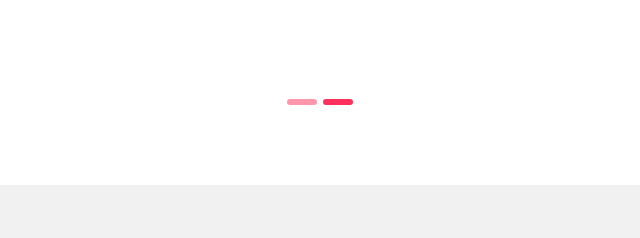
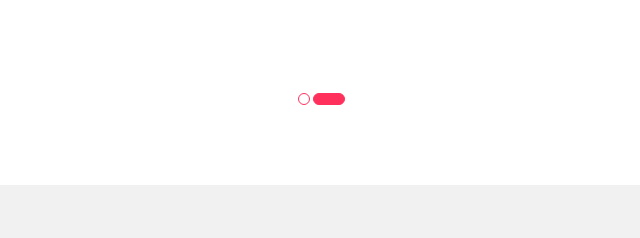
Before and after one commit to raniamhelmy/FokirPersonalPortfolioBootsrtap, a plain HTML site: page index.html in a window 1280 px wide. Shown: the part 3654-3892 px from the top of the page, 320-960 px from the left. Drawn offline with nearby package versions, Linux system fonts and the light colour scheme.

Commit message:
change carousel indicators style

```diff
--- a/Assets/CSS/style.css
+++ b/Assets/CSS/style.css
@@ -355,12 +355,20 @@ background-color: transparent;
   background-color: var(--white__color);
 }
 
-.carousel-indicators [data-bs-target] {
-  background-color:var(--secondText__color);
-  border-top: none;
-  border-bottom: none;
-  border-radius: .3125rem;
-  height:.375rem;
+.carousel-indicators [data-bs-target]{
+all:unset;
+width:10px;
+height: 10px;
+border-radius: 50%;
+margin-left: 3px;
+border:1px solid var(--secondText__color);
+cursor: pointer;
+}
+
+.carousel-indicators .active{
+  background-color: var(--secondText__color);
+  border-radius: 15px;
+  width:30px;
 }
 
 .testimon__container .carousel-caption{
```
